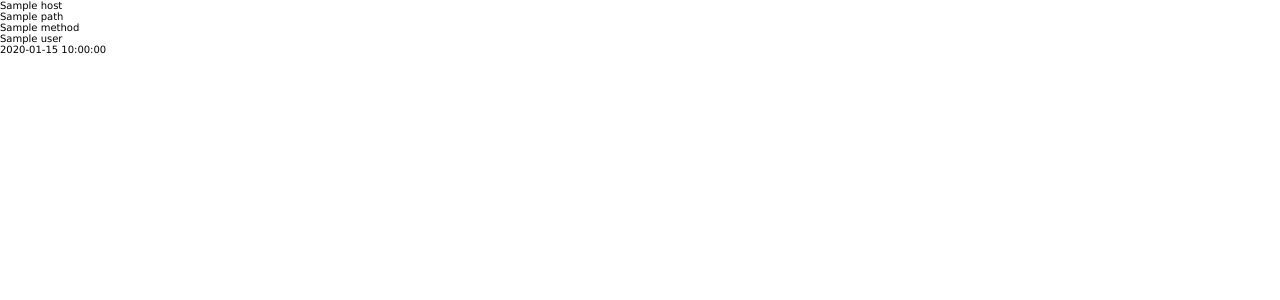
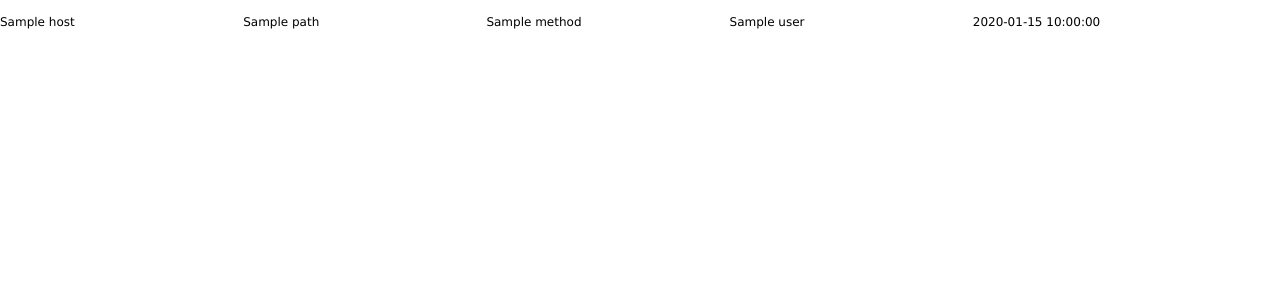
Before and after one commit to lpfan/42coffecups, a Python web app: template utils/templates/show_requests.html in a window 1280 px wide. Shown: the top 300 px of the page. Run offline with Jinja, Linux system fonts and the light colour scheme; the template is opened without the code that fills it: most values are stand-ins (such as "Sample title", 1, 10 or a date in 2020).

Commit message:
Ticket:3
Finish ticket:3

```diff
--- a/media/css/style.css
+++ b/media/css/style.css
@@ -25,3 +25,19 @@
     font:800 1.4em Tahoma;
     color: #999999;
   }
+
+  .requests{
+    width:100%;
+    float:left;
+  }
+  .requests ul {
+     width:100%;
+     list-type:none;
+     margin-top:15px;
+     background:#003366;
+  }
+  .requests ul li {
+    float:left;
+    width:19%;
+    font:100 1.2em Verdana;
+  }
--- a/utils/templates/show_requests.html
+++ b/utils/templates/show_requests.html
@@ -3,18 +3,21 @@
 {%block title%} Request Holder {%endblock%}
 
 {% block content %}
-
+<div class="requests">
 {% if requests %}
   <ul>
-  {% for el in requests %}
+  {%for el in requests%}
+
      <li>{{el.host}}</li>
      <li>{{el.path}}</li>
      <li>{{el.method}}</li>
      <li>{{el.user}}</li>
      <li>{{el.date}}</li>
+
   {%endfor%}
   </ul>
 {%else%}
-
+  <h1>No requests was maded</h1>
 {%endif%}
+</div>
 {% endblock %}
```
Also changed, not shown: base.db.
